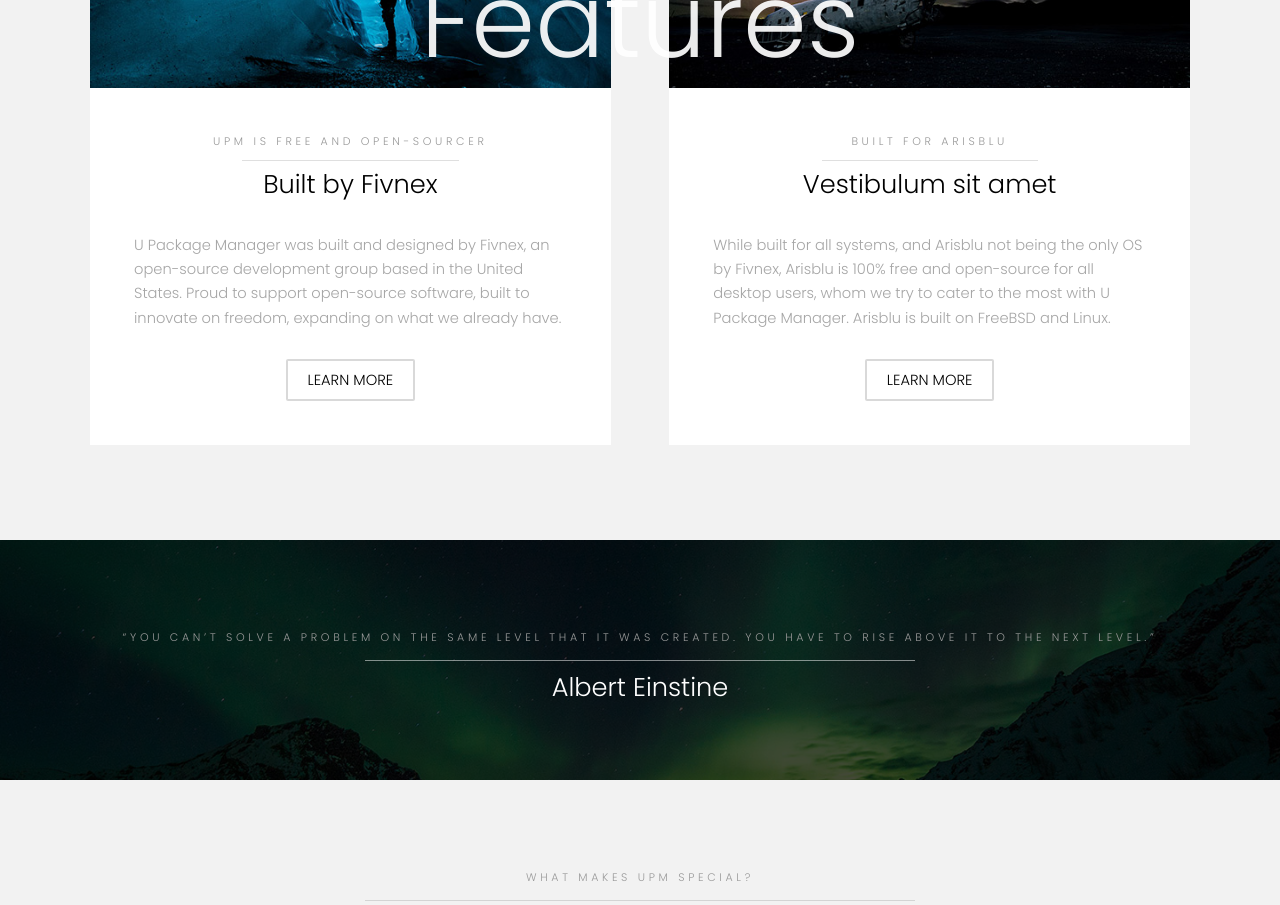
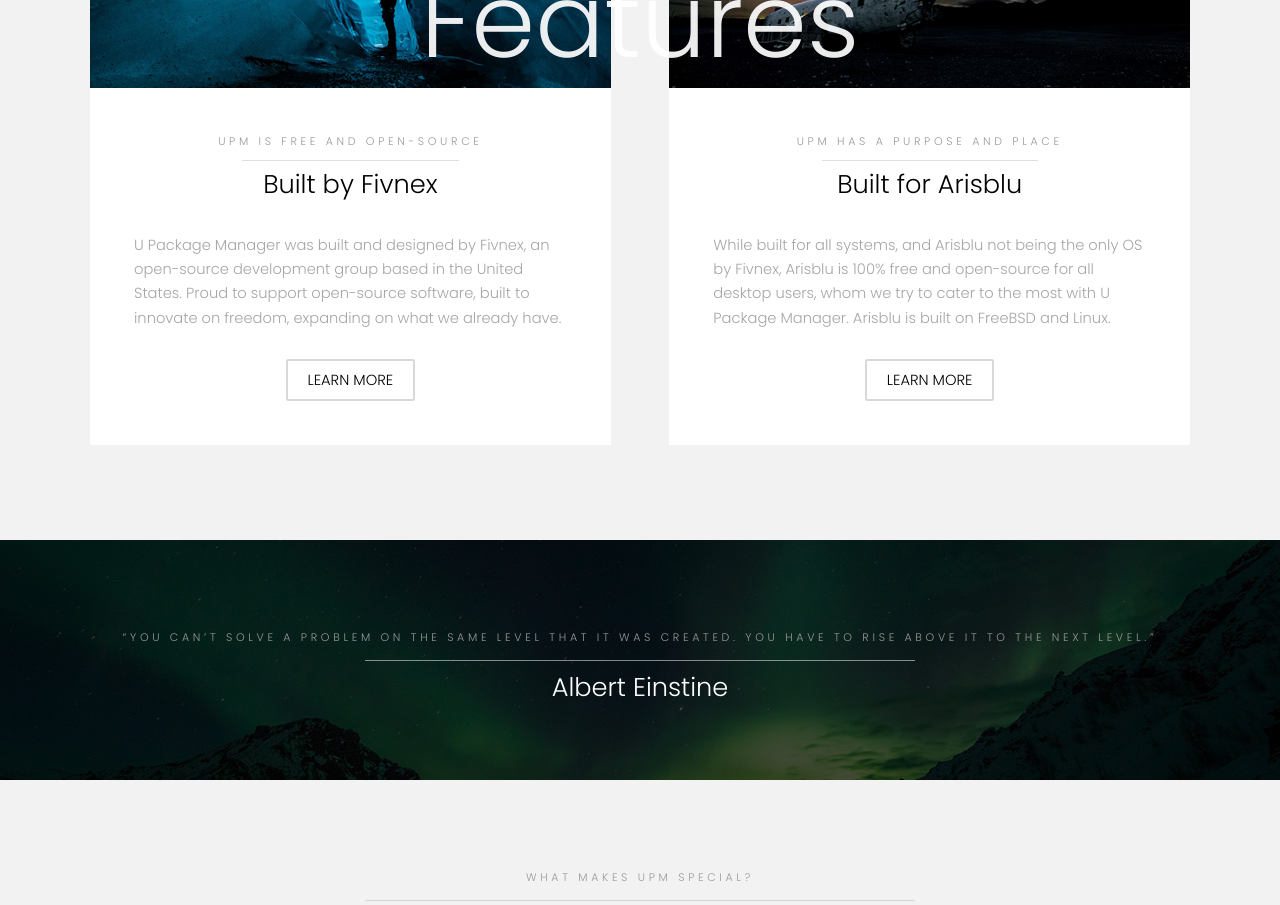
Before and after one commit to fivnex/upkg.xyz, a plain HTML site: page index.html in a window 1280 px wide. Shown: the part 860-1765 px from the top of the page. Drawn offline with Linux system fonts and the light colour scheme.

Commit message:
Update index.html

```diff
--- a/index.html
+++ b/index.html
@@ -84,7 +84,7 @@
 								</div>
 								<div class="content">
 									<header class="align-center">
-										<p>UPM is FREE and OPEN-SOURCER</p>
+										<p>UPM is FREE and OPEN-SOURCE</p>
 										<h2>Built by Fivnex</h2>
 									</header>
 									<p>U Package Manager was built and designed by Fivnex, an open-source development group based in the United States. Proud to support open-source software, built to innovate on freedom, expanding on what we already have.</p>
@@ -102,8 +102,8 @@
 								</div>
 								<div class="content">
 									<header class="align-center">
-										<p>Built for Arisblu</p>
-										<h2>Vestibulum sit amet</h2>
+										<p>UPM has a purpose and place</p>
+										<h2>Built for Arisblu</h2>
 									</header>
 									<p>While built for all systems, and Arisblu not being the only OS by Fivnex, Arisblu is 100% free and open-source for all desktop users, whom we try to cater to the most with U Package Manager. Arisblu is built on FreeBSD and Linux.</p>
 									<footer class="align-center">
```
